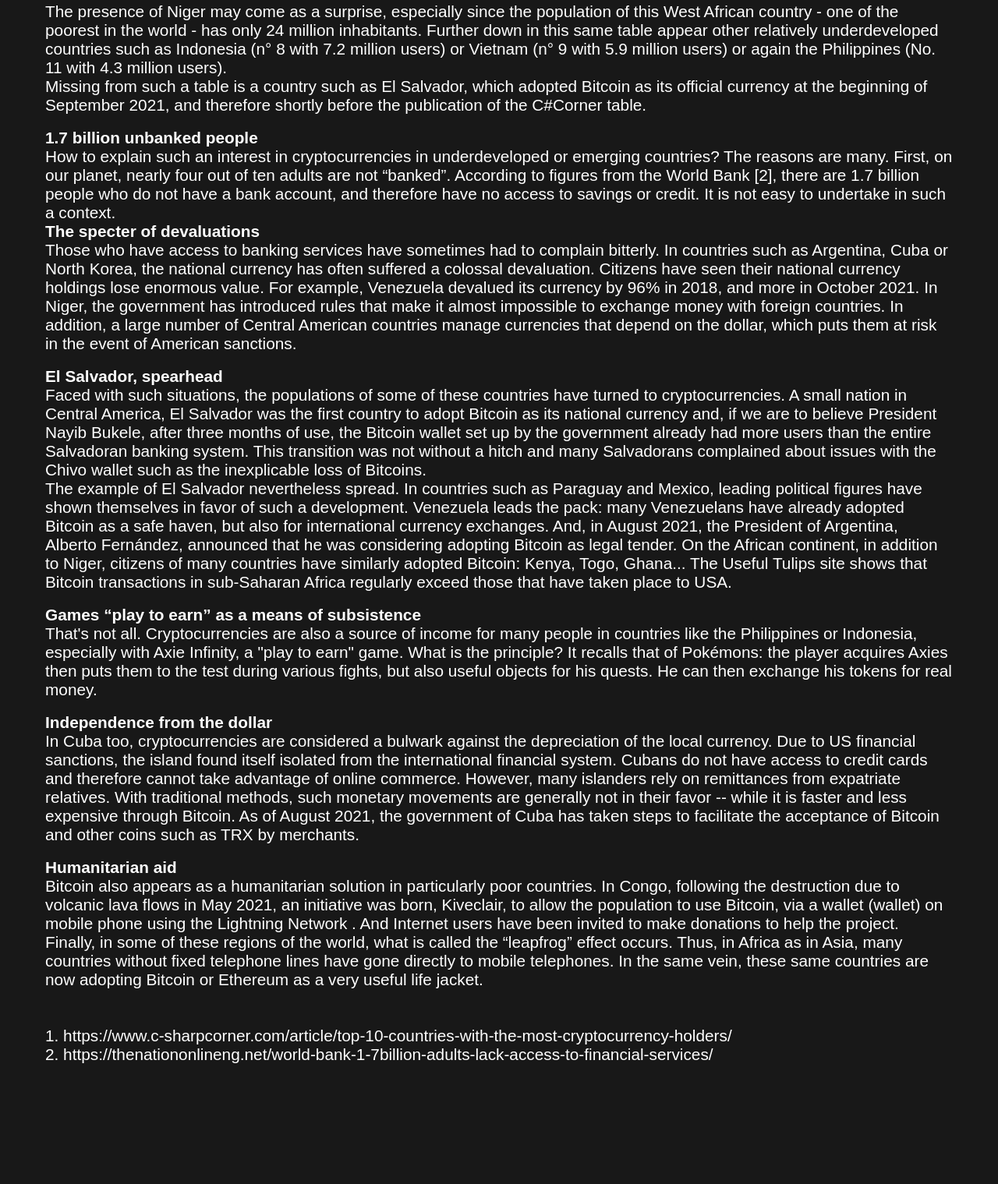
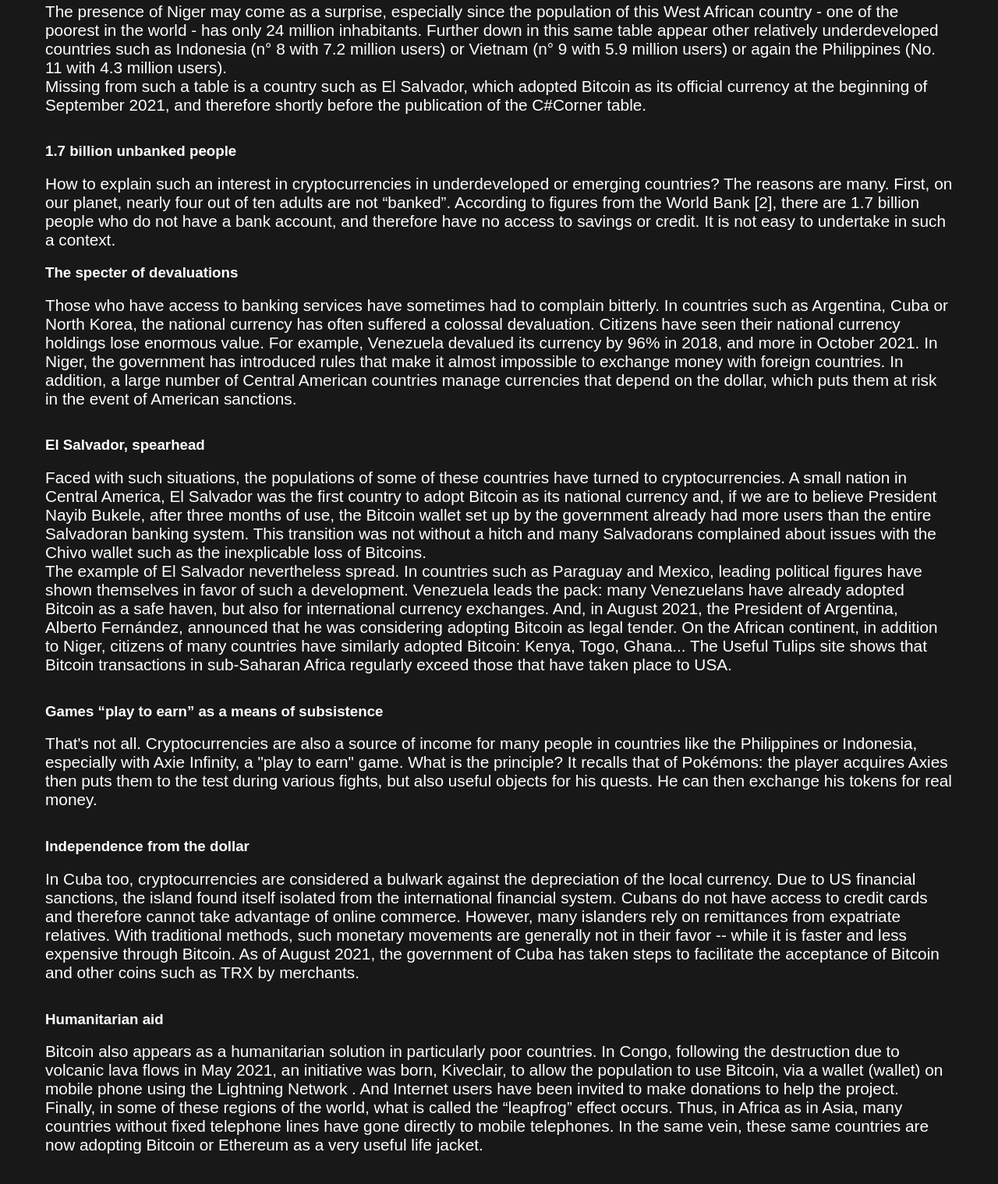
Before and after one commit to kendrickjung/globaldce.github.io, a plain HTML site: page html/blog/post1.html in a window 1280 px wide. Shown: the part 720-2239 px from the top of the page at 78% size. Drawn offline with Linux system fonts and the light colour scheme.

Commit message:
Update post1.html

```diff
--- a/html/blog/post1.html
+++ b/html/blog/post1.html
@@ -52,22 +52,22 @@
     <p2>The presence of Niger may come as a surprise, especially since the population of this West African country - one of the poorest in the world - has only 24 million inhabitants. Further down in this same table appear other relatively underdeveloped countries such as Indonesia (n° 8 with 7.2 million users) or Vietnam (n° 9 with 5.9 million users) or again the Philippines (No. 11 with 4.3 million users).<br></p2>
     <p2>Missing from such a table is a country such as El Salvador, which adopted Bitcoin as its official currency at the beginning of September 2021, and therefore shortly before the publication of the C#Corner table.<br></p2>
     <br>
-    <p2><b>1.7 billion unbanked people</b><br></p2>
+    <h3><b>1.7 billion unbanked people</b><br></h3>
     <p2>How to explain such an interest in cryptocurrencies in underdeveloped or emerging countries? The reasons are many. First, on our planet, nearly four out of ten adults are not “banked”. According to figures from the World Bank [2], there are 1.7 billion people who do not have a bank account, and therefore have no access to savings or credit. It is not easy to undertake in such a context.<br></p2>
-    <p2><b>The specter of devaluations</b><br></p2>
+    <h3><b>The specter of devaluations</b><br></h3>
     <p2>Those who have access to banking services have sometimes had to complain bitterly. In countries such as Argentina, Cuba or North Korea, the national currency has often suffered a colossal devaluation. Citizens have seen their national currency holdings lose enormous value. For example, Venezuela devalued its currency by 96% in 2018, and more in October 2021. In Niger, the government has introduced rules that make it almost impossible to exchange money with foreign countries. In addition, a large number of Central American countries manage currencies that depend on the dollar, which puts them at risk in the event of American sanctions.<br></p2>
     <br>
-    <p2><b>El Salvador, spearhead</b><br></p2>
+    <h3><b>El Salvador, spearhead</b><br></h3>
     <p2>Faced with such situations, the populations of some of these countries have turned to cryptocurrencies. A small nation in Central America, El Salvador was the first country to adopt Bitcoin as its national currency and, if we are to believe President Nayib Bukele, after three months of use, the Bitcoin wallet set up by the government already had more users than the entire Salvadoran banking system. This transition was not without a hitch and many Salvadorans complained about issues with the Chivo wallet such as the inexplicable loss of Bitcoins.<br></p2>
     <p2>The example of El Salvador nevertheless spread. In countries such as Paraguay and Mexico, leading political figures have shown themselves in favor of such a development. Venezuela leads the pack: many Venezuelans have already adopted Bitcoin as a safe haven, but also for international currency exchanges. And, in August 2021, the President of Argentina, Alberto Fernández, announced that he was considering adopting Bitcoin as legal tender. On the African continent, in addition to Niger, citizens of many countries have similarly adopted Bitcoin: Kenya, Togo, Ghana... The Useful Tulips site shows that Bitcoin transactions in sub-Saharan Africa regularly exceed those that have taken place to USA.<br></p2>
     <br>
-    <p2><b>Games “play to earn” as a means of subsistence</b><br></p2>
+    <h3><b>Games “play to earn” as a means of subsistence</b><br></h3>
     <p2>That's not all. Cryptocurrencies are also a source of income for many people in countries like the Philippines or Indonesia, especially with Axie Infinity, a "play to earn" game. What is the principle? It recalls that of Pokémons: the player acquires Axies then puts them to the test during various fights, but also useful objects for his quests. He can then exchange his tokens for real money.<br></p2>
     <br>
-    <p2><b>Independence from the dollar</b><br></p2>
+    <h3><b>Independence from the dollar</b><br></h3>
     <p2>In Cuba too, cryptocurrencies are considered a bulwark against the depreciation of the local currency. Due to US financial sanctions, the island found itself isolated from the international financial system. Cubans do not have access to credit cards and therefore cannot take advantage of online commerce. However, many islanders rely on remittances from expatriate relatives. With traditional methods, such monetary movements are generally not in their favor -- while it is faster and less expensive through Bitcoin. As of August 2021, the government of Cuba has taken steps to facilitate the acceptance of Bitcoin and other coins such as TRX by merchants.<br></p2>
     <br>
-    <p2><b>Humanitarian aid</b><br></p2>
+    <h3><b>Humanitarian aid</b><br></h3>
     <p2>Bitcoin also appears as a humanitarian solution in particularly poor countries. In Congo, following the destruction due to volcanic lava flows in May 2021, an initiative was born, Kiveclair, to allow the population to use Bitcoin, via a wallet (wallet) on mobile phone using the Lightning Network . And Internet users have been invited to make donations to help the project. Finally, in some of these regions of the world, what is called the “leapfrog” effect occurs. Thus, in Africa as in Asia, many countries without fixed telephone lines have gone directly to mobile telephones. In the same vein, these same countries are now adopting Bitcoin or Ethereum as a very useful life jacket.<br></p2>
     <p2><br></p2>
     <p2><br></p2>
```
